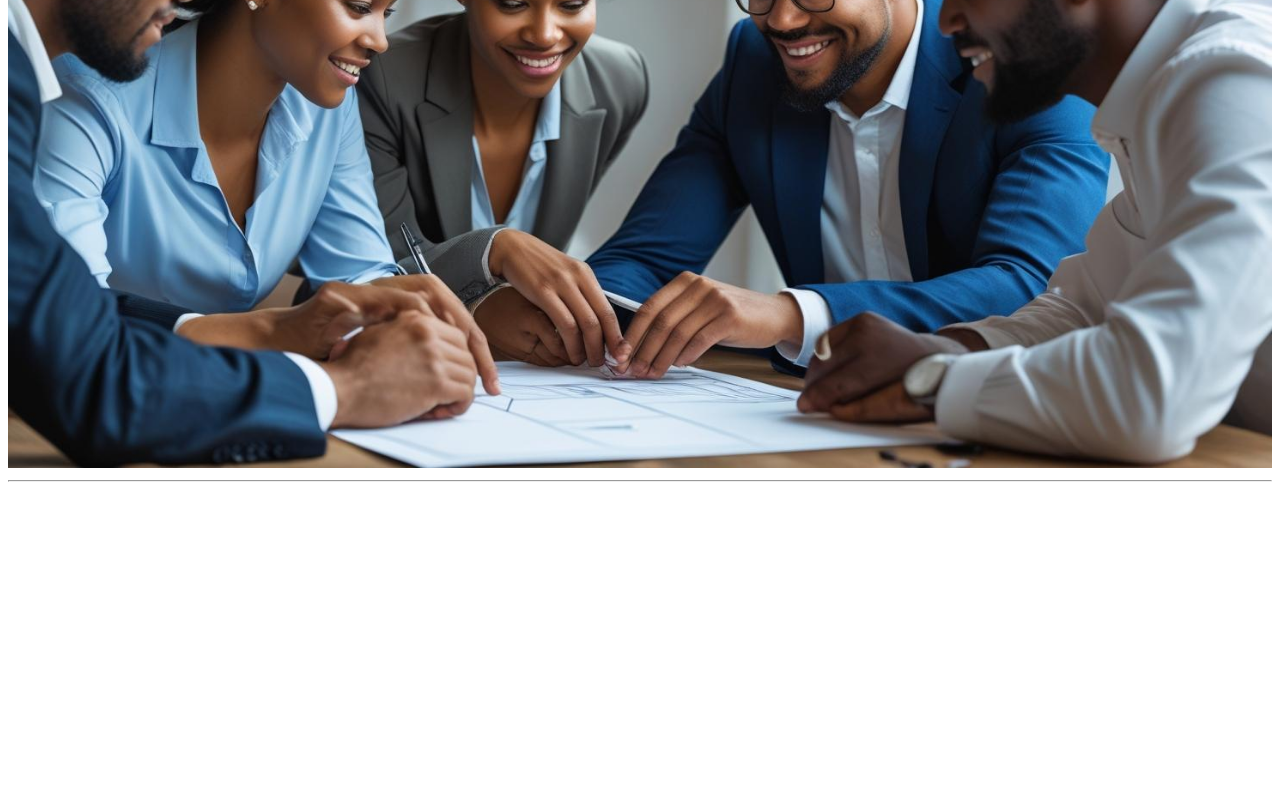
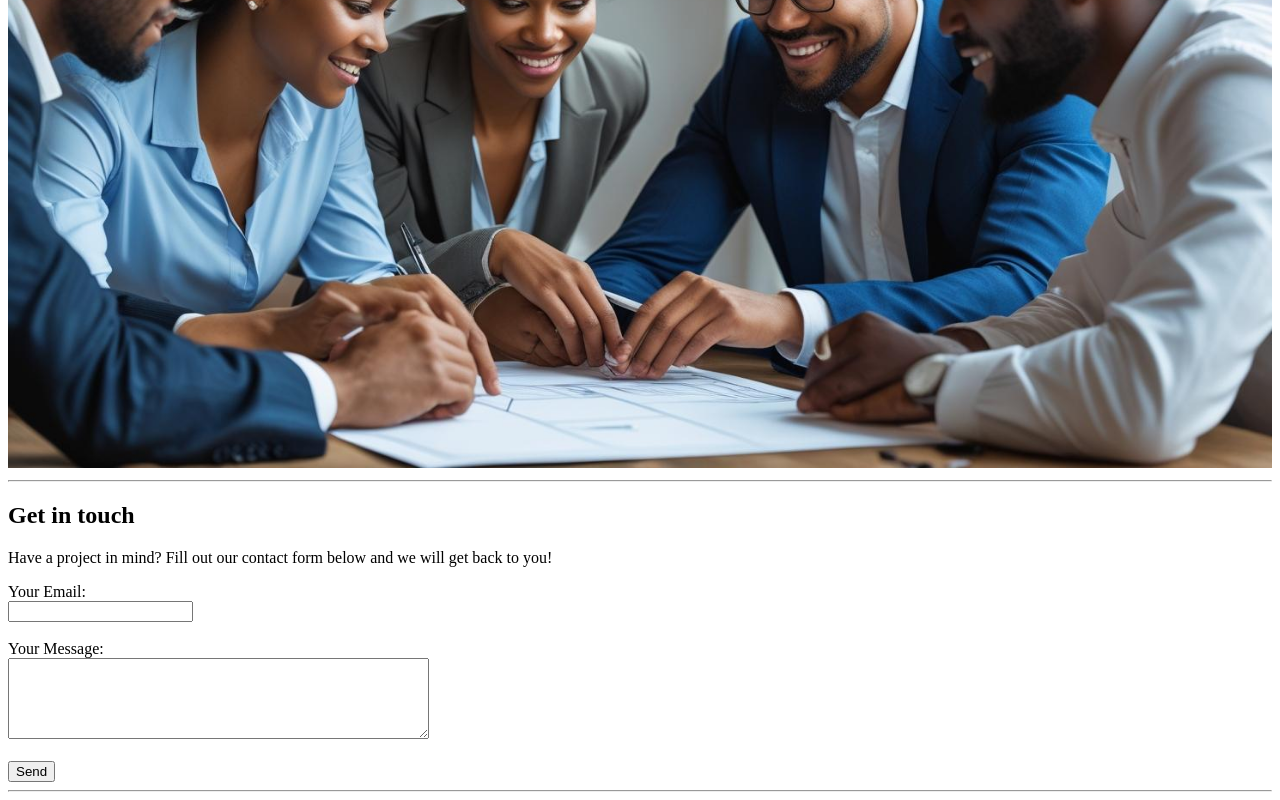
Before and after one commit to Othi99/StellaSolution, a plain HTML site: page StellaCode/index.html in a window 1280 px wide. Shown: the part 455-1255 px from the top of the page. Before the commit the page ends 945 px from the top, so only its background shows below. Drawn offline with Linux system fonts and the light colour scheme.

Commit message:
index.html
Added a contact form and the message to our code.

```diff
--- a/StellaCode/index.html
+++ b/StellaCode/index.html
@@ -36,5 +36,28 @@
 
     <hr>
 
+    <!--Contact Section-->
+    <section id="contact-section">
+
+    <h2>Get in touch</h2>
+    <p>Have a project in mind? Fill out our contact form below and we will get back to you!</p>
+
+    <!--Contact form-->
+    <form id="contact-form" action="/submit-contact" method="post">
+        <label for="email">Your Email:</label><br>
+        <input type="email" id="email" name="email" required><br><br>
+
+        <label for="message">Your Message:</label><br>
+        <textarea id="message" name="message" rows="5" cols="50" required></textarea><br><br>
+
+        <input type="submit" value="Send">
+
+    </form>
+
+    <hr>
+
+
+    </section>
+
 </body>
 </html>
```
